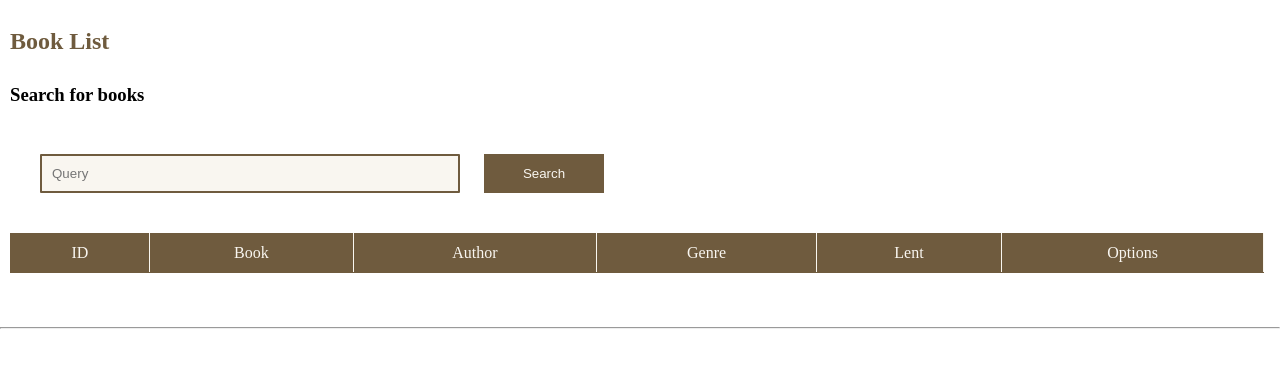
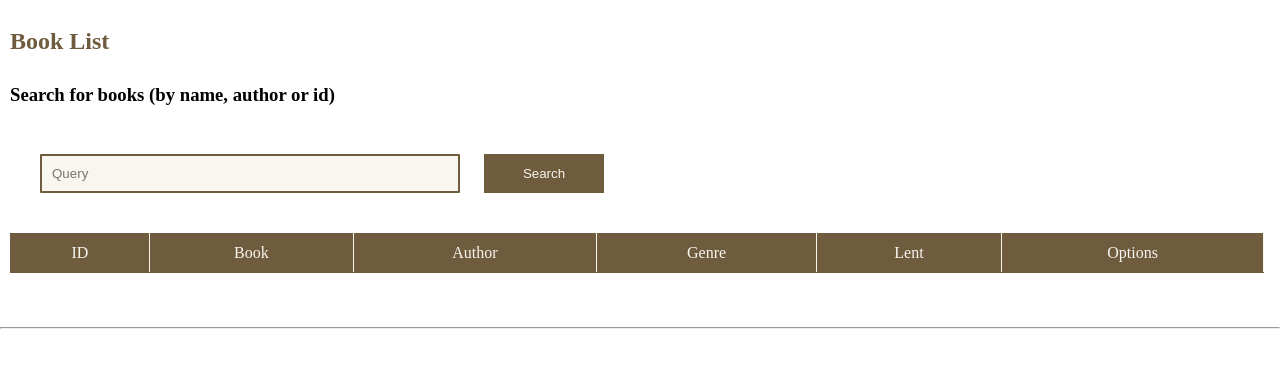
Before and after one commit to WalrusOnSeaIce/sandpiperlibrary, a Flask app: page /library in a window 1280 px wide. Shown: the part 63-431 px from the top of the page. Run offline with Flask 3, Linux system fonts and the light colour scheme.

Commit message:
Update library.html

```diff
--- a/templates/library.html
+++ b/templates/library.html
@@ -13,7 +13,7 @@
     </select>
   </div>-->
   <div>
-    <h3>Search for books</h3>
+    <h3>Search for books (by name, author or id)</h3>
       <form action = "/search" method = "get">
           <input type="hidden" value="library" name="page">
           <input class = "search" required type="search" name="title" placeholder="Query" />
```
